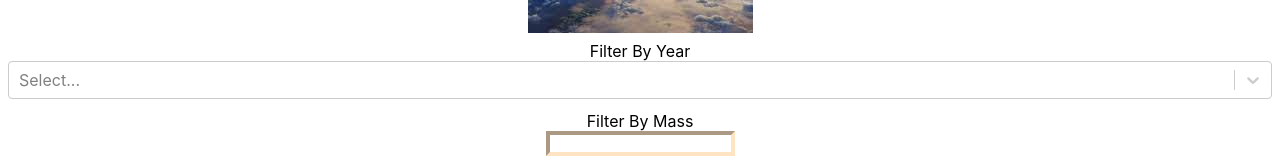
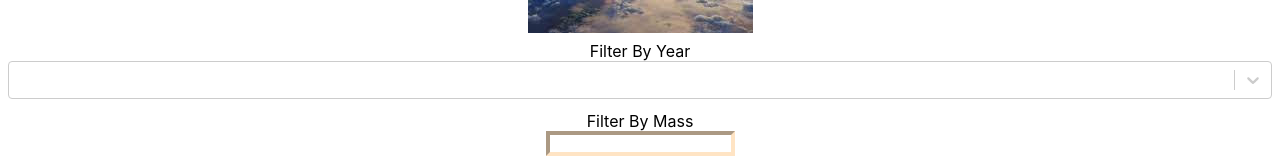
Before and after one commit to inbarro/meteor_landing, a React (Create React App) app: page / in a window 1280 px wide. Shown: the part 281-441 px from the top of the page. Built offline with nearby package versions, Linux system fonts and the light colour scheme; no server answers.

Commit message:
new selector, typescript adda, message component

```diff
--- a/package.json
+++ b/package.json
@@ -13,7 +13,6 @@
     "react-dom": "^18.2.0",
     "react-router-dom": "^6.4.3",
     "react-scripts": "5.0.1",
-    "react-search-autocomplete": "^8.1.1",
     "react-select": "^5.6.1",
     "typescript": "^4.9.3",
     "web-vitals": "^2.1.4"
--- a/src/components/SelectComponent/select.component.tsx
+++ b/src/components/SelectComponent/select.component.tsx
@@ -1,40 +1,31 @@
 import './select.component.css'
-import React, {useEffect, useState} from 'react';
-import { ReactSearchAutocomplete } from 'react-search-autocomplete'
-import {getLandingYears} from "../../api/services/meteorLanding.service";
 import Select from 'react-select';
 
 interface propsType {
-    value: string
-    options: Array<string>
-    handleYearSelect: (selectedOption: string) => void
+    defaultValue: option
+    options: Array<option>
+    handleYearSelect: (selectedOption: option) => void
+}
+
+interface option {
+    value?: string
+    label?: string
 }
 
 
-interface option {
-    value: string
-    label: string
-}
-
 export function SelectComponent(props : propsType) {
 
-    const selectOptions: any =
-        props.options.map(item => {
-            return {value: item, label: item}
-        })
-
-
-    const handleOnSelect = (selection: option) => {
-        props.handleYearSelect(selection.value)
+    const handleOnSelect = (event: any) => {
+        props.handleYearSelect(event)
     }
 
     return (
         <div className={'wrapper'}>
             <div className={'filterTitle'}>Filter By Year</div>
             <Select
-                value={props.value}
-                options={selectOptions}
-                onChange={() => handleOnSelect}
+                defaultValue={props.defaultValue}
+                options={props.options}
+                onChange={handleOnSelect}
             />
         </div>
     );
--- a/src/helpers.ts
+++ b/src/helpers.ts
@@ -6,6 +6,19 @@ export const getAllMeteorsYears = (meteors: Array<meteorData>) => {
     })
 }
 
-export const pickYearMeteors = () => {
+export const pickYearMeteors = (meteors: any[], year: string | undefined) => {
+    if (!year) return []
+    else {
+        return meteors.filter(meteor => meteor.year === year)
+    }
+}
 
+export const yearsSelectFormatting = (years :Array<string>) => {
+    return years.map(year => {
+        return {value: year, label: formatYear(year)}
+    })
 }
+
+const formatYear = (year: string) => {
+    return year ? year.split('-')[0] : undefined
+}
--- a/src/interfaces.ts
+++ b/src/interfaces.ts
@@ -21,3 +21,8 @@ interface Coordinates {
     0: number
     1: number
 }
+
+export interface option {
+    value?: string
+    label?: string
+}
--- a/src/pages/home/home.page.tsx
+++ b/src/pages/home/home.page.tsx
@@ -2,10 +2,11 @@ import React, {useEffect, useState} from 'react';
 import {MeteorListComponent} from "../../components/meteorListComponenmt/meteorList.component";
 import {SelectComponent} from '../../components/SelectComponent/select.component'
 import {FilterComponent} from "../../components/filterComponent/filter.component";
-import {getAllMeteors, getAllMeteorsInYear, getLandingYears} from '../../api/services/meteorLanding.service'
+import {getAllMeteors, } from '../../api/services/meteorLanding.service'
 import {TitlesComponent} from "../../components/TitlesComponent/TitlesComponent"
 import NoDataMessage from '../../components/noDataMessageComponent/noDataMessage.Component'
-import {getAllMeteorsYears, pickYearMeteors} from '../../helpers'
+import {getAllMeteorsYears, pickYearMeteors, yearsSelectFormatting} from '../../helpers'
+import {option} from '../../interfaces'
 
 export function Home() {
 
@@ -14,25 +15,30 @@ export function Home() {
     const [yearsAndMassMeteors, setYearsAndMassMeteors] = useState([])
     const [massFilterValue, setMassFilterValue] = useState('')
     const [years, setYears] = useState<Array<string>>([])
-    const [year, setYear] = useState('')
+    const [year, setYear] = useState<string>('')
     const [showNotFoundMessage, setShowNotFoundMessage] = useState(false)
 
     useEffect( () => {
         (async () => {
             const newMeteors = await getAllMeteors()
             setYears(getAllMeteorsYears(newMeteors))
+            setYear(years[0])
             setMeteors(newMeteors)
             setYearsMeteors(newMeteors)
             setMassFilterValue('')
             setYearsAndMassMeteors(newMeteors)
-            setYear(newMeteors[0])
         })();
     },[]);
 
+    useEffect( () => {
+        setYear(years[0])
+    }, [years])
 
-    useEffect( () => {
+
+
+        useEffect( () => {
         (async () => {
-            const newMeteors = await getAllMeteorsInYear(year) //TODO
+            const newMeteors: any = pickYearMeteors(meteors, year)
             setYearsMeteors(newMeteors)
             setYearsAndMassMeteors(newMeteors)
 
@@ -44,7 +50,7 @@ export function Home() {
         if (newMeteors.length === 0)
         {
             let newFilteredMeteors:any = meteors.filter( (meteor: any) => ( parseInt(meteor.mass)) >= (parseInt(massFilterValue)|| 0) )
-            const newFilterYear = newFilteredMeteors[0]?.year.split("-")[0]
+            const newFilterYear = newFilteredMeteors[0]?.year
             handleYearSelect(newFilterYear)
             newFilteredMeteors = newFilteredMeteors.filter( (meteor: any) => ( meteor.year) === (newFilteredMeteors[0].year) )
             if(newFilteredMeteors.length > 0 )
@@ -61,14 +67,14 @@ export function Home() {
         setMassFilterValue(newFilerValue)
     }
 
-    const handleYearSelect = (year: string) => {
-        setYear(year)
+    const handleYearSelect = (year: option |undefined) => {
+        setYear(year?.value || '')
     }
 
     return (
         <div>
             <TitlesComponent/>
-            <SelectComponent value={''} options={years} handleYearSelect={handleYearSelect}/>
+            <SelectComponent defaultValue={yearsSelectFormatting([year])[0]} options={yearsSelectFormatting(years)} handleYearSelect={handleYearSelect}/>
             <FilterComponent value={massFilterValue} handleInput={handleFilterInput}></FilterComponent>
             { showNotFoundMessage ?
                 <NoDataMessage messageText={'The mass was not found, jumping to first-year where there is a mass that fits the criteria'}/>
```
